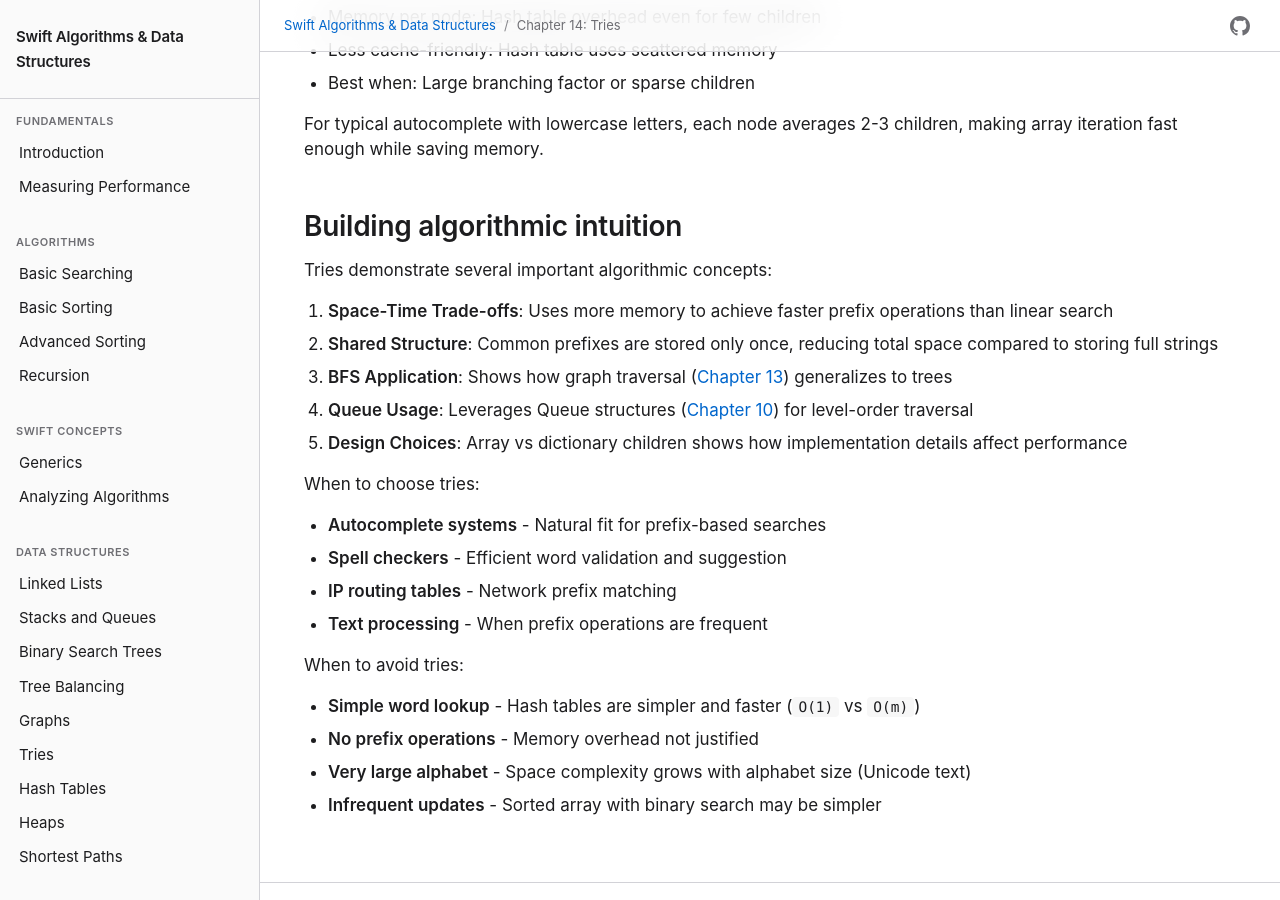
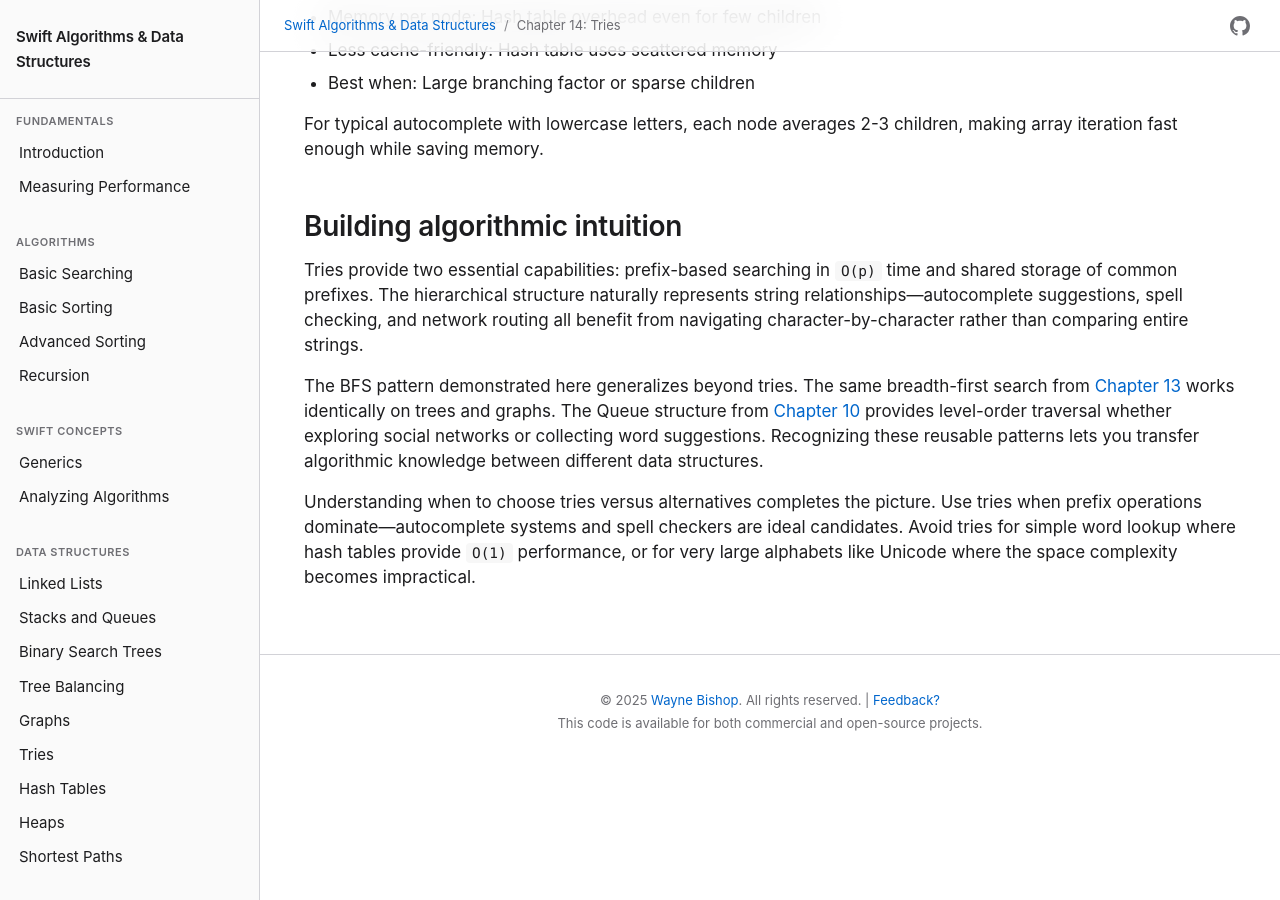
Before and after one commit to waynewbishop/swift-algorithms, a Jekyll site: the page built from 14-tries.md, in a window 1280 px wide and 900 px high, scrolled down 11032 px. Built offline with Jekyll 4.4.1, drawn with Linux system fonts in a browser that asks for light colours.

Commit message:
Simplify 'Building algorithmic intuition' section to match book style
Condensed from 7 paragraphs to 3 concise paragraphs:

**Changes:**
- Reduced from ~25 lines to ~6 lines (matching Matrices Ch 21 style)
- Removed excessive detail (flyweight patterns, cache locality, Unicode specifics)
- Kept core concepts: prefix-based search, BFS generalization, when to use
- Maintained all chapter cross-references (Ch 10, 13)
- Preserved Big O notation formatting

**Structure now:**
1. Core capabilities (prefix search, shared storage)
2. Pattern generalization (BFS/Queue reuse)
3. When to use vs alternatives (autocomplete vs hash tables)

More appropriate for closing section - concise summary rather than deep dive.

```diff
--- a/14-tries.md
+++ b/14-tries.md
@@ -433,22 +433,8 @@ For typical autocomplete with lowercase letters, each node averages 2-3 children
 
 ## Building algorithmic intuition
 
-Tries demonstrate several important algorithmic concepts:
+Tries provide two essential capabilities: prefix-based searching in `O(p)` time and shared storage of common prefixes. The hierarchical structure naturally represents string relationships—autocomplete suggestions, spell checking, and network routing all benefit from navigating character-by-character rather than comparing entire strings.
 
-1. **Space-Time Trade-offs**: Uses more memory to achieve faster prefix operations than linear search
-2. **Shared Structure**: Common prefixes are stored only once, reducing total space compared to storing full strings
-3. **BFS Application**: Shows how graph traversal ([Chapter 13](13-graphs.md)) generalizes to trees
-4. **Queue Usage**: Leverages Queue structures ([Chapter 10](10-stacks-and-queues.md)) for level-order traversal
-5. **Design Choices**: Array vs dictionary children shows how implementation details affect performance
+The BFS pattern demonstrated here generalizes beyond tries. The same breadth-first search from [Chapter 13](13-graphs.md) works identically on trees and graphs. The Queue structure from [Chapter 10](10-stacks-and-queues.md) provides level-order traversal whether exploring social networks or collecting word suggestions. Recognizing these reusable patterns lets you transfer algorithmic knowledge between different data structures.
 
-When to choose tries:
-- **Autocomplete systems** - Natural fit for prefix-based searches
-- **Spell checkers** - Efficient word validation and suggestion
-- **IP routing tables** - Network prefix matching
-- **Text processing** - When prefix operations are frequent
-
-When to avoid tries:
-- **Simple word lookup** - Hash tables are simpler and faster (`O(1)` vs `O(m)`)
-- **No prefix operations** - Memory overhead not justified
-- **Very large alphabet** - Space complexity grows with alphabet size (Unicode text)
-- **Infrequent updates** - Sorted array with binary search may be simpler
+Understanding when to choose tries versus alternatives completes the picture. Use tries when prefix operations dominate—autocomplete systems and spell checkers are ideal candidates. Avoid tries for simple word lookup where hash tables provide `O(1)` performance, or for very large alphabets like Unicode where the space complexity becomes impractical.
```
